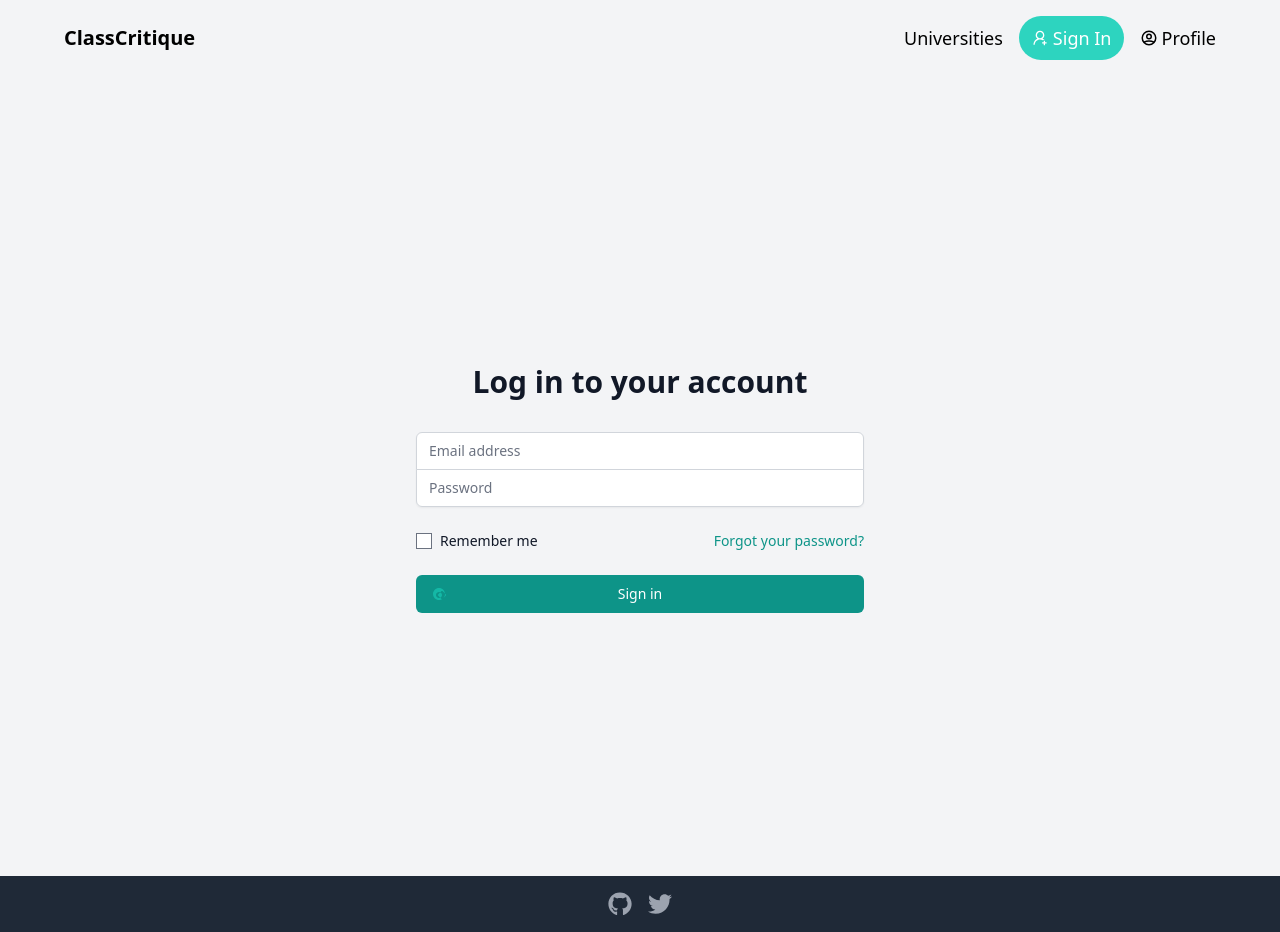
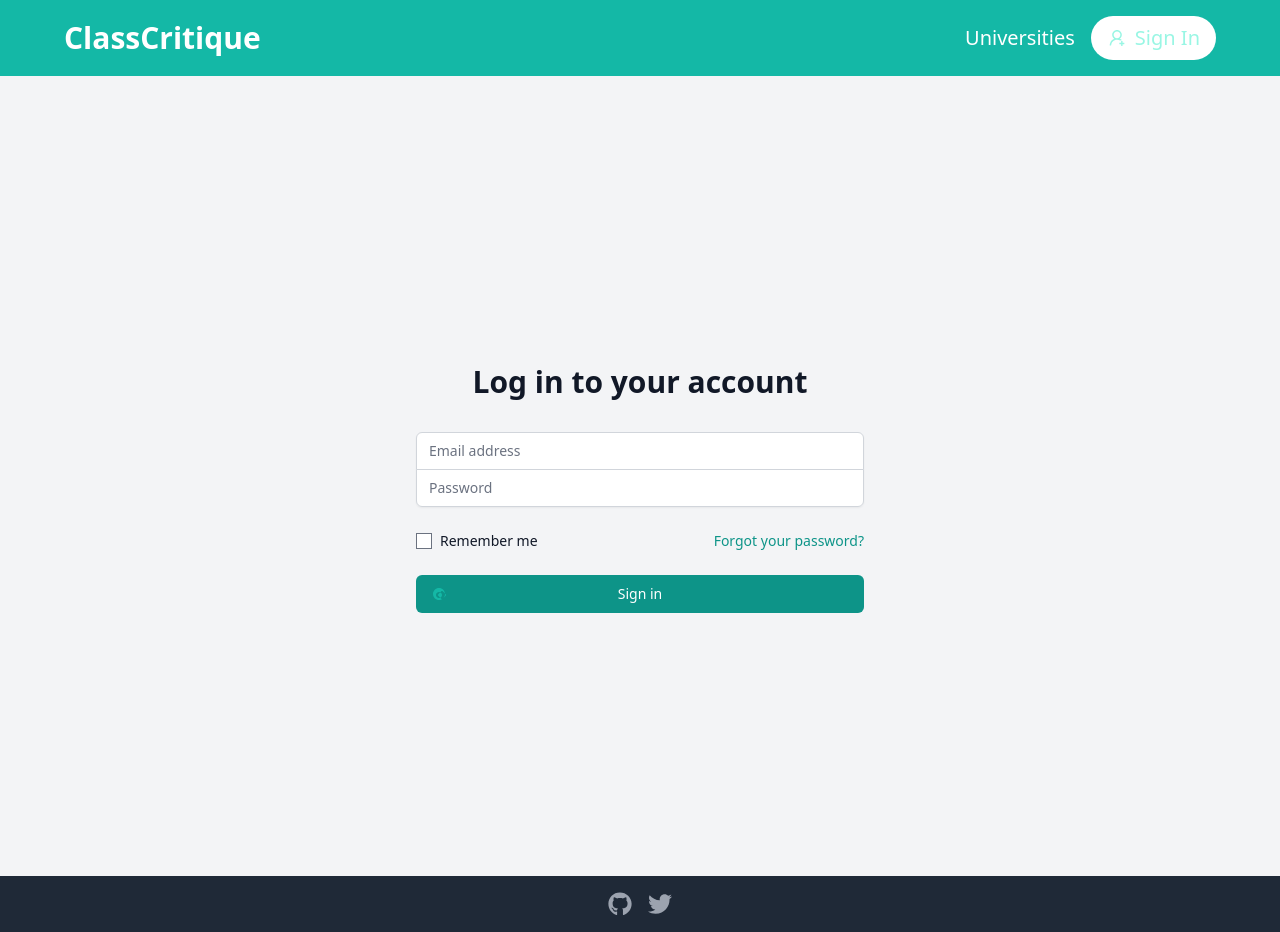
Before and after one commit to farajabien/class-critique-client-2, a Next.js app: page /auth/login in a window 1280 px wide. Built offline with nearby package versions, Linux system fonts and the light colour scheme.

Commit message:
Header style

```diff
--- a/actions/authActions.js
+++ b/actions/authActions.js
@@ -48,11 +48,10 @@ export const register = (userData) => async (dispatch) => {
 	}
 }
 
-export const logout = (userData) => async (dispatch) => {
+export const logout = () => async (dispatch) => {
 	try {
 		dispatch({ type: authActionTypes.LOGOUT_REQUEST })
-		const user = await registerUser(userData)
-		dispatch({ type: authActionTypes.LOGOUT_SUCCESS, payload: user })
+		dispatch({ type: authActionTypes.LOGOUT_SUCCESS })
 	} catch (error) {
 		dispatch({
 			type: authActionTypes.LOGOUT_FAILURE,
--- a/components/layoutComps.jsx
+++ b/components/layoutComps.jsx
@@ -4,13 +4,17 @@ import { AiOutlineLogin, AiOutlineUserAdd } from 'react-icons/ai'
 import { HiOutlineUserCircle } from 'react-icons/hi'
 import { FaBars, FaTimes } from 'react-icons/fa'
 import { useDispatch, useSelector } from 'react-redux'
+import { FaGithub, FaTwitter } from 'react-icons/fa'
+import { logout } from '../actions/authActions'
 
 import { useRouter } from 'next/router'
 
 const Header = () => {
 	const [isOpen, setIsOpen] = useState(false)
 	const dispatch = useDispatch()
-	const { user, token, error } = useSelector((state) => state.authReducer)
+	const { user, token, error, loading } = useSelector(
+		(state) => state.authReducer
+	)
 	const router = useRouter()
 
 	const handleLogout = () => {
@@ -23,11 +27,11 @@ const Header = () => {
 	}
 
 	return (
-		<header className='bg-gray-100 flex justify-between items-center py-4 px-6 md:px-12 lg:px-16'>
+		<header className='bg-teal-500 flex justify-between items-center py-4 px-6 md:px-12 lg:px-16'>
 			<div className='flex items-center space-x-4'>
 				<Link
 					href='/'
-					className='flex items-center space-x-2 font-bold text-lg md:text-xl'>
+					className='flex items-center space-x-2 font-bold text-2xl md:text-3xl text-white'>
 					<span>ClassCritique</span>
 				</Link>
 			</div>
@@ -45,30 +49,41 @@ const Header = () => {
 				}`}>
 				<Link
 					href='/universities'
-					className='flex items-center space-x-1 text-base md:text-lg hover:text-teal-400 focus:text-teal-400'>
+					className='text-white text-lg md:text-xl hover:text-teal-200 focus:text-teal-200 transition-colors duration-300'>
 					<span>Universities</span>
 				</Link>
 
+				{!user && (
 					<Link
 						href='/auth/login'
-					className='flex items-center space-x-1 bg-teal-400 text-white px-3 py-2 rounded-full text-base md:text-lg hover:bg-teal-500 focus:bg-teal-500 transition-colors duration-300'>
+						className='flex items-center space-x-2 bg-white text-teal-200 px-4 py-2 rounded-full text-lg md:text-xl hover:bg-teal-600 hover:text-teal-50 focus:bg-teal-600 transition-colors duration-100'>
 						<AiOutlineUserAdd />
 						<span>Sign In</span>
 					</Link>
+				)}
 
+				{user && (
+					<>
 						<Link
 							href='/profile'
-					className='flex items-center space-x-1 text-base md:text-lg hover:text-teal-400 focus:text-teal-400'>
+							className='flex items-center space-x-2 text-white text-lg md:text-xl hover:text-teal-200 focus:text-teal-200 transition-colors duration-300'>
 							<HiOutlineUserCircle />
 							<span>Profile</span>
 						</Link>
+						<button
+							onClick={
+								user && token ? handleLogout : () => router.push('/auth/login')
+							}
+							className='flex items-center space-x-2 bg-white text-teal-500 px-4 py-2 rounded-full text-lg md:text-xl hover:bg-teal-600 hover:text-white focus:bg-teal-600 transition-colors duration-300'>
+							<AiOutlineLogin />
+							<span>{user && token ? 'Logout' : 'Login'}</span>
+						</button>
+					</>
+				)}
 			</nav>
 		</header>
 	)
 }
-
-import { FaGithub, FaTwitter } from 'react-icons/fa'
-import { logout } from '../actions/authActions'
 
 const Footer = () => {
 	return (
--- a/pages/api/data.js
+++ b/pages/api/data.js
@@ -17,7 +17,7 @@ export const loginUser = async (userData) => {
 //registerUser
 export const registerUser = async (userData) => {
 	try {
-		const response = await axios.post(`${API_BASE_URL}/auth/signup`, userData)
+		const response = await axios.post(`${API_BASE_URL}/auth/register`, userData)
 		return response.data
 	} catch (error) {
 		console.error('Error while registering user', error)
```
Lines whose indentation alone changed are shown as unchanged.
